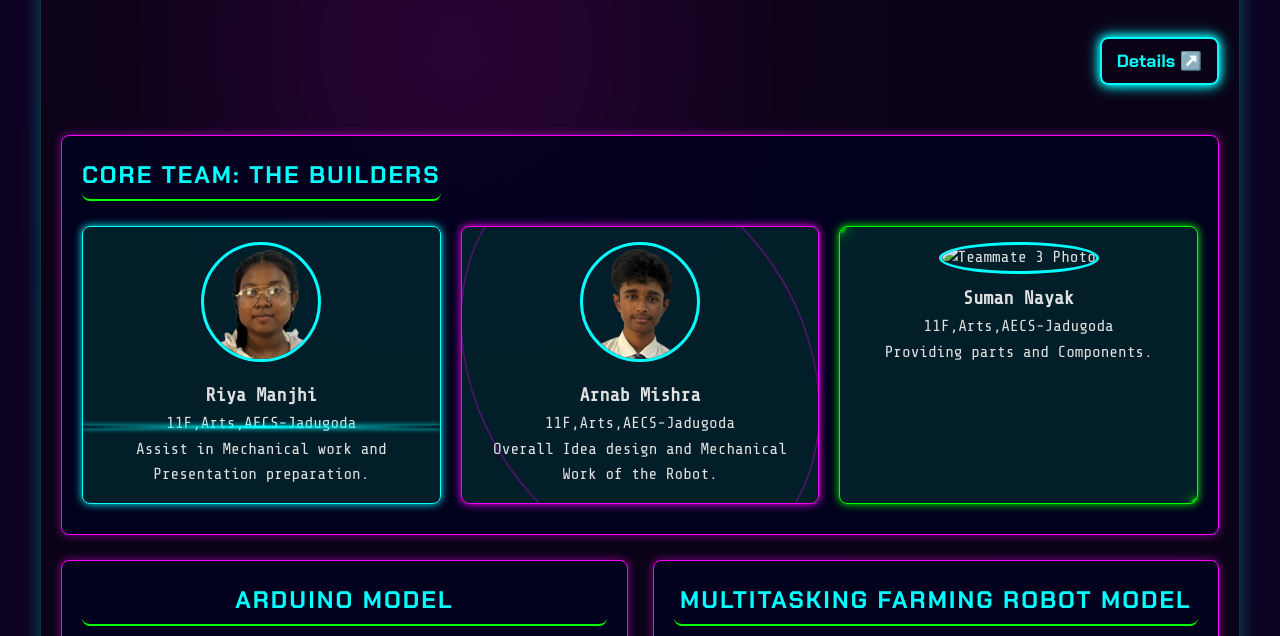
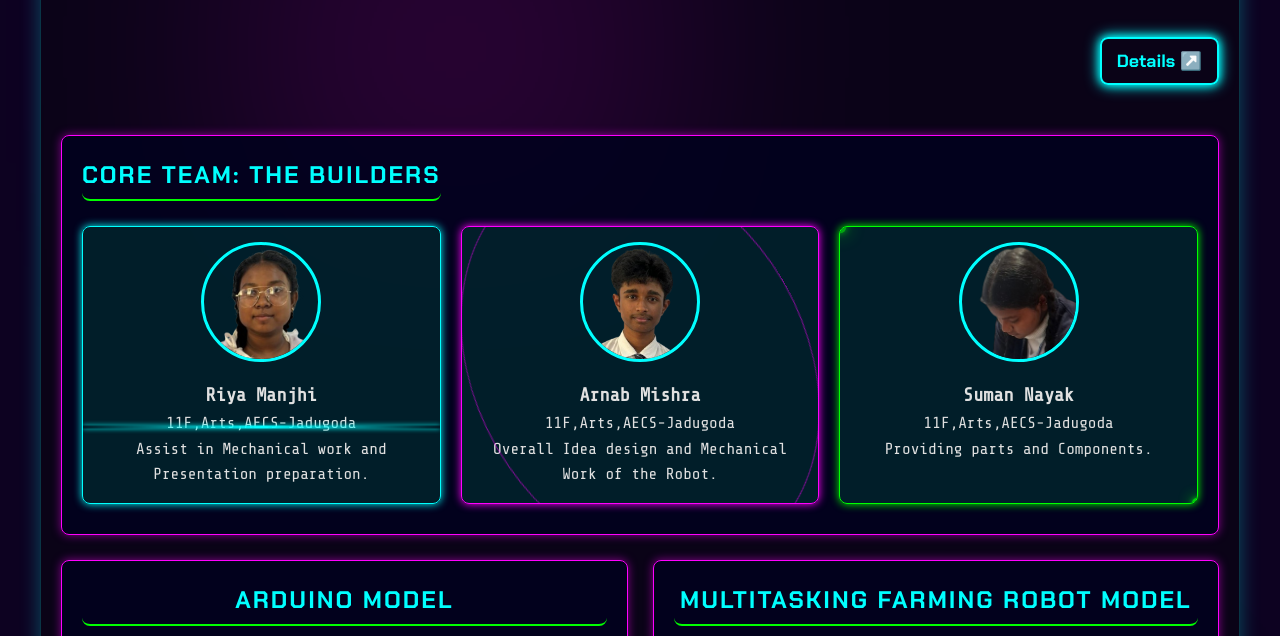
Before and after one commit to Sanita823/Farming-Robot, a plain HTML site: page index.html in a window 1280 px wide. Shown: the part 164-800 px from the top of the page. Drawn offline with nearby package versions, Linux system fonts and the light colour scheme.

Commit message:
Fix HTML encoding issues in index.html

```diff
--- a/index.html
+++ b/index.html
@@ -447,7 +447,7 @@
                         </div>
 
                         <div class="teammate-card">
-                            <img src="girl2removebgpreview.png" alt="Teammate 3 Photo" class="teammate-photo">
+                            <img src="girl2.png" alt="Teammate 3 Photo" class="teammate-photo">
                             <h3 >Suman Nayak</h3>
                             <p>11F,Arts,AECS-Jadugoda</p>
                             <p class="role">Providing parts and Components.</p>
```
